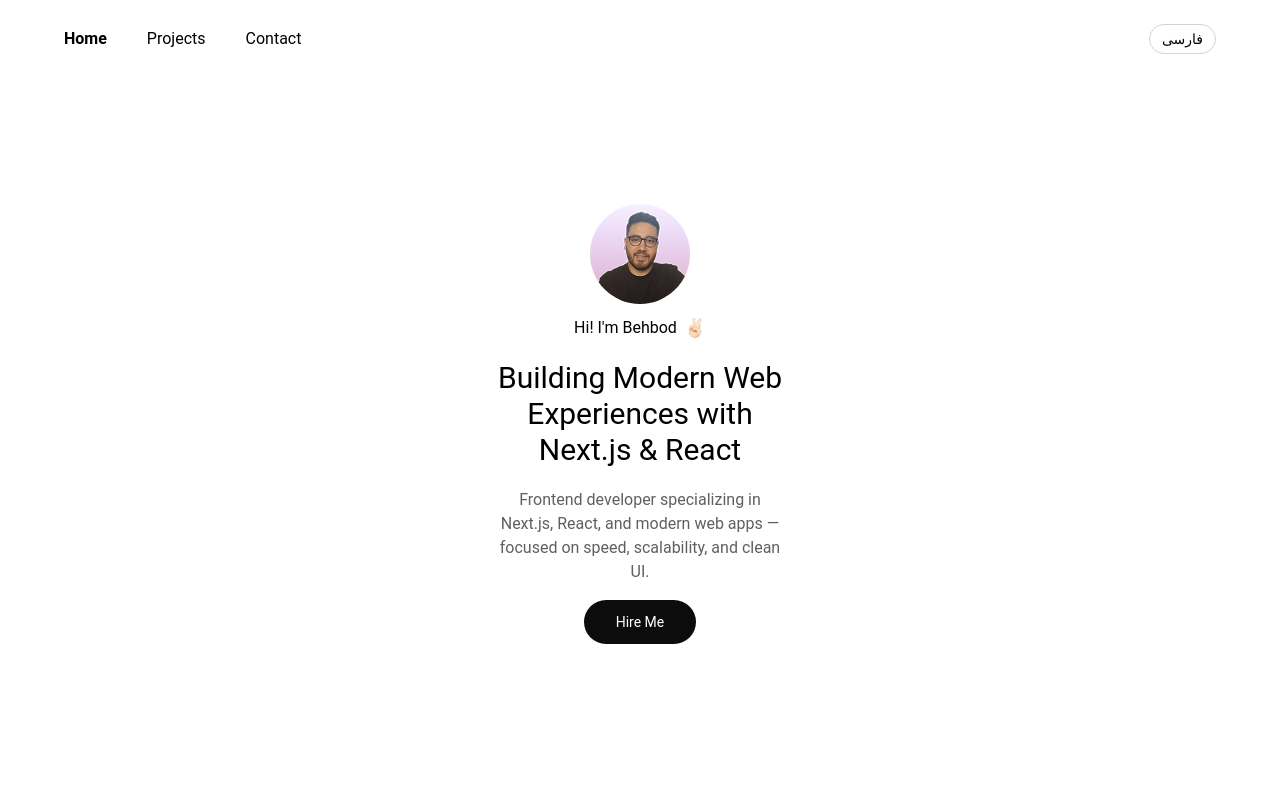
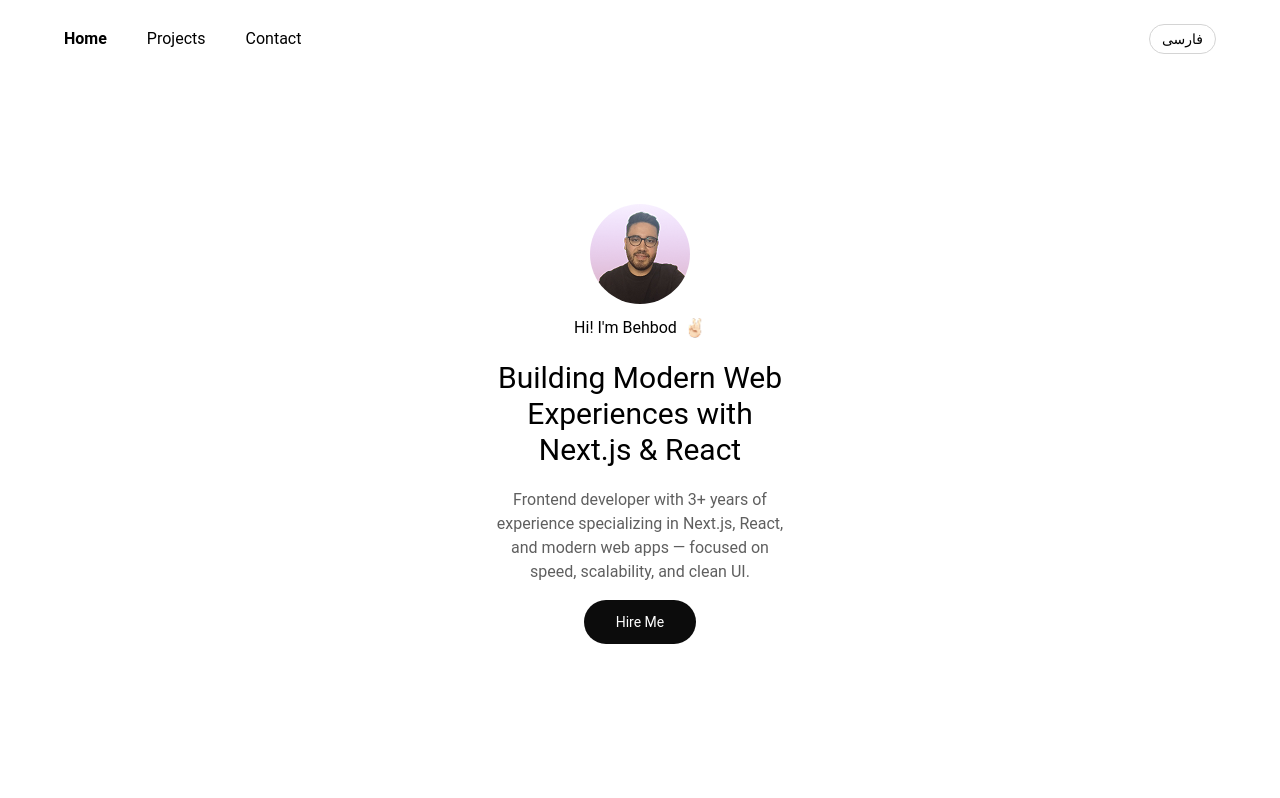
Before and after one commit to behbehi/behbod-resume, a Next.js app: page / in a window 1280 px wide. Shown: the top 798 px of the page. Built offline with nearby package versions, Linux system fonts and the light colour scheme.

Commit message:
update hero

```diff
--- a/components/Hero.tsx
+++ b/components/Hero.tsx
@@ -17,13 +17,13 @@
     en: {
       greeting: "Hi! I'm Behbod",
       title: "Building Modern Web Experiences with Next.js & React",
-      desc: "Frontend developer specializing in Next.js, React, and modern web apps — focused on speed, scalability, and clean UI.",
+      desc: "Frontend developer with 3+ years of experience specializing in Next.js, React, and modern web apps — focused on speed, scalability, and clean UI.",
       hire: "Hire Me",
     },
     fa: {
       greeting: "سلام! من بهبد هستم",
       title: "ساخت وب اپلیکیشن‌های مدرن با Next.js و React",
-      desc: "توسعه‌دهنده فرانت‌اند با تخصص در Next.js و React — تمرکز بر سرعت، مقیاس‌پذیری و رابط کاربری ساده و حرفه‌ای.",
+      desc: "توسعه‌دهنده فرانت‌اند با بیش از ۳ سال تجربه در Next.js و React — تمرکز بر سرعت، مقیاس‌پذیری و رابط کاربری ساده و حرفه‌ای.",
       hire: "ارتباط با من",
     },
   };
```
